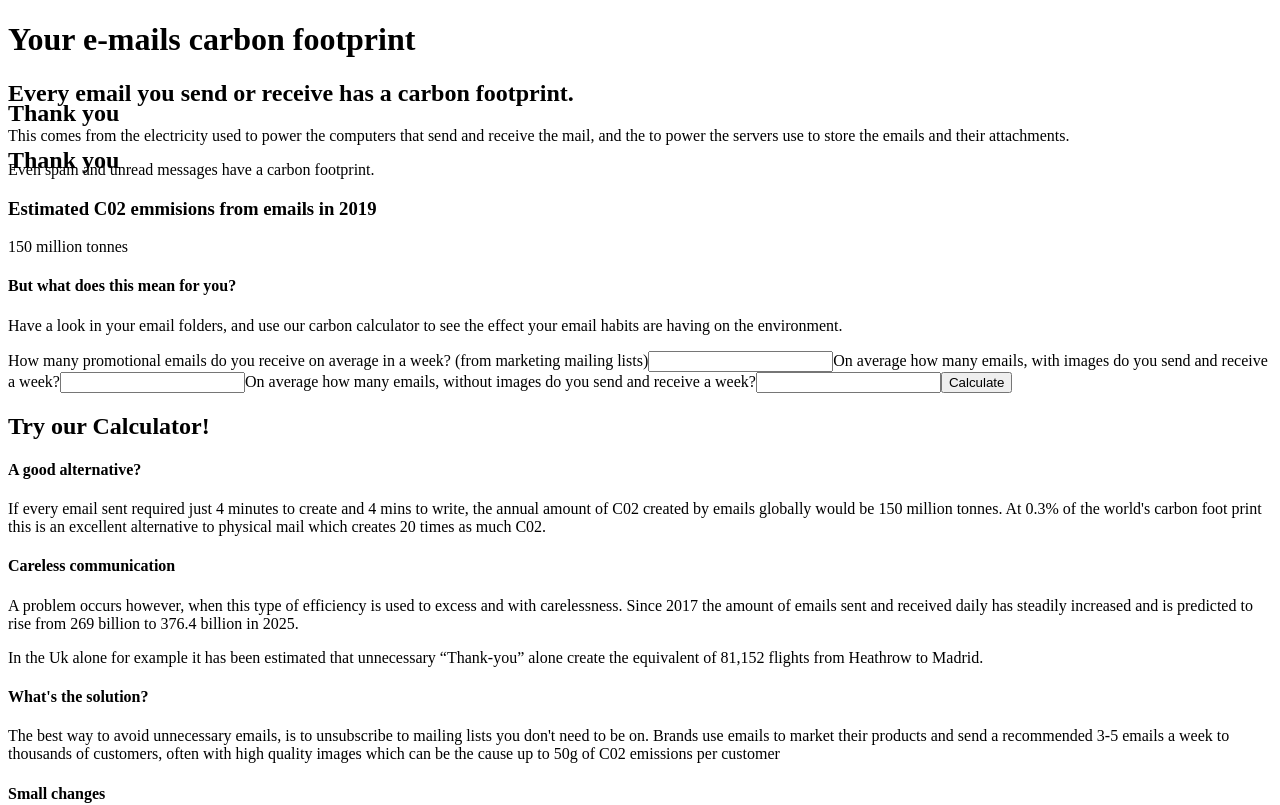
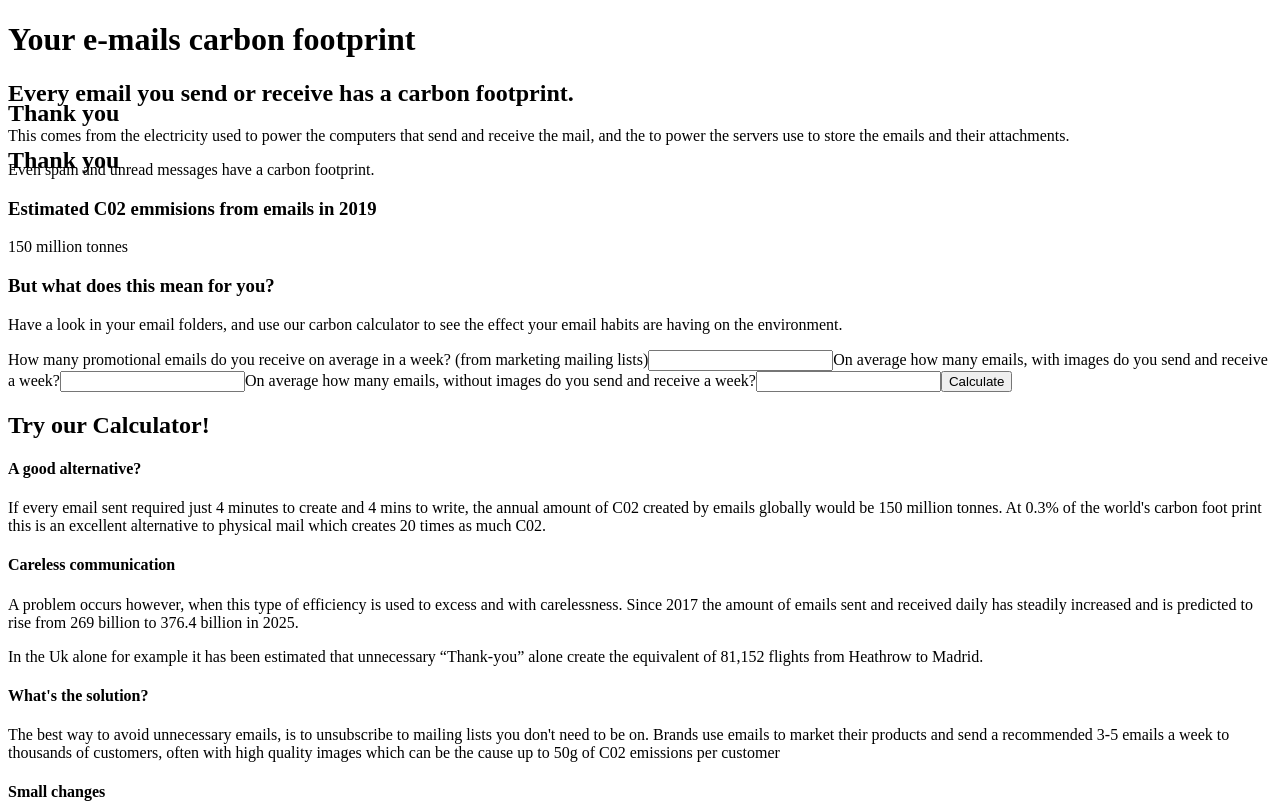
Before and after one commit to michalina-ok/react_final_project, a Next.js app: page / in a window 1280 px wide. Shown: the top 805 px of the page. Built offline with nearby package versions, Linux system fonts and the light colour scheme.

Commit message:
header small changes

```diff
--- a/components/Header.js
+++ b/components/Header.js
@@ -11,7 +11,7 @@ function Header() {
       <div className="right">
       <h3>Estimated C02 emmisions from emails in 2019</h3>
       <p>150 million tonnes</p>
-    <h4>But what does this mean for you?</h4>
+    <h3>But what does this mean for you?</h3>
     <p>Have a look in your email folders, and use our carbon calculator to see the effect your email habits are having on the environment.</p>
     </div>
     </section>
```
